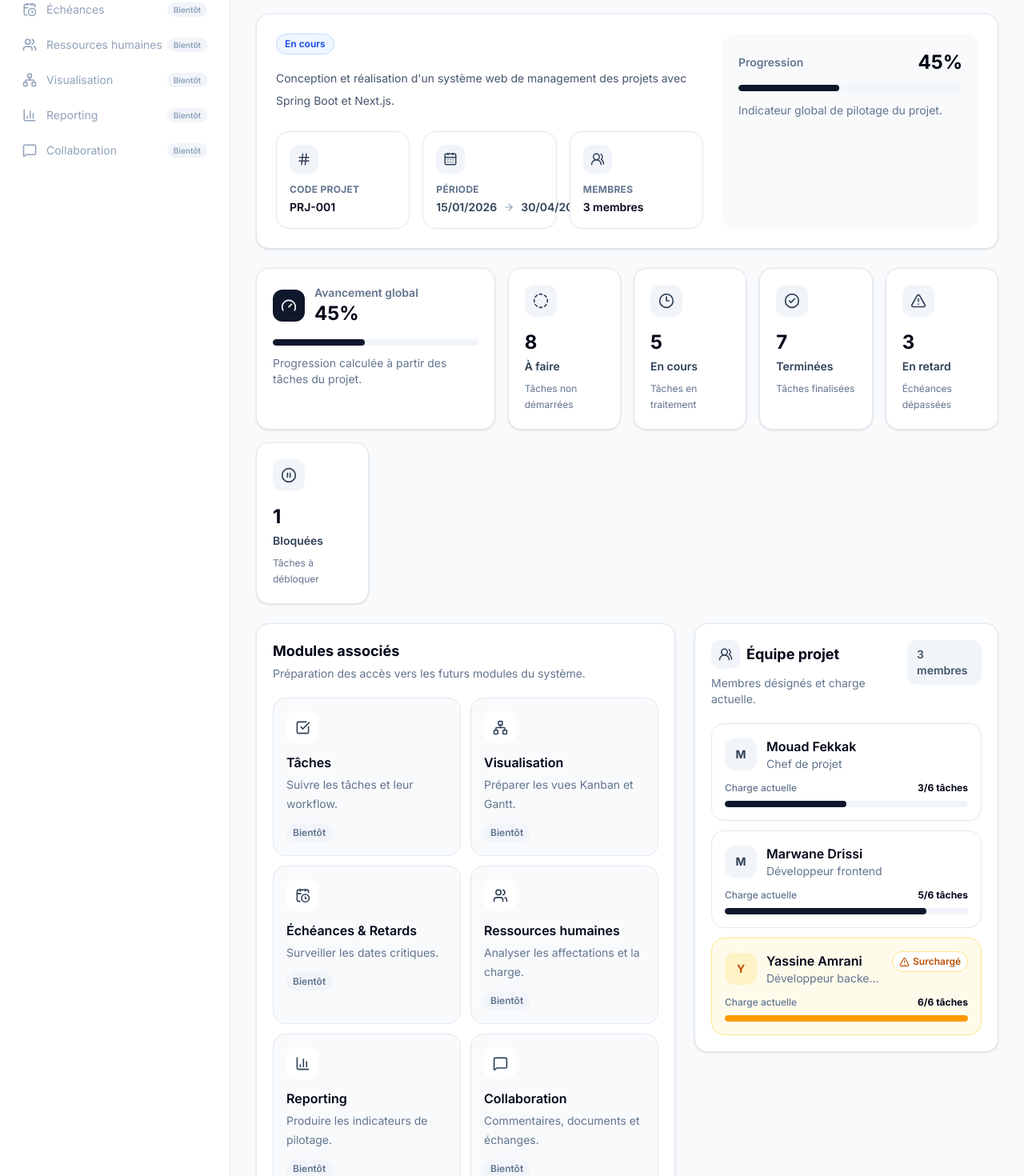
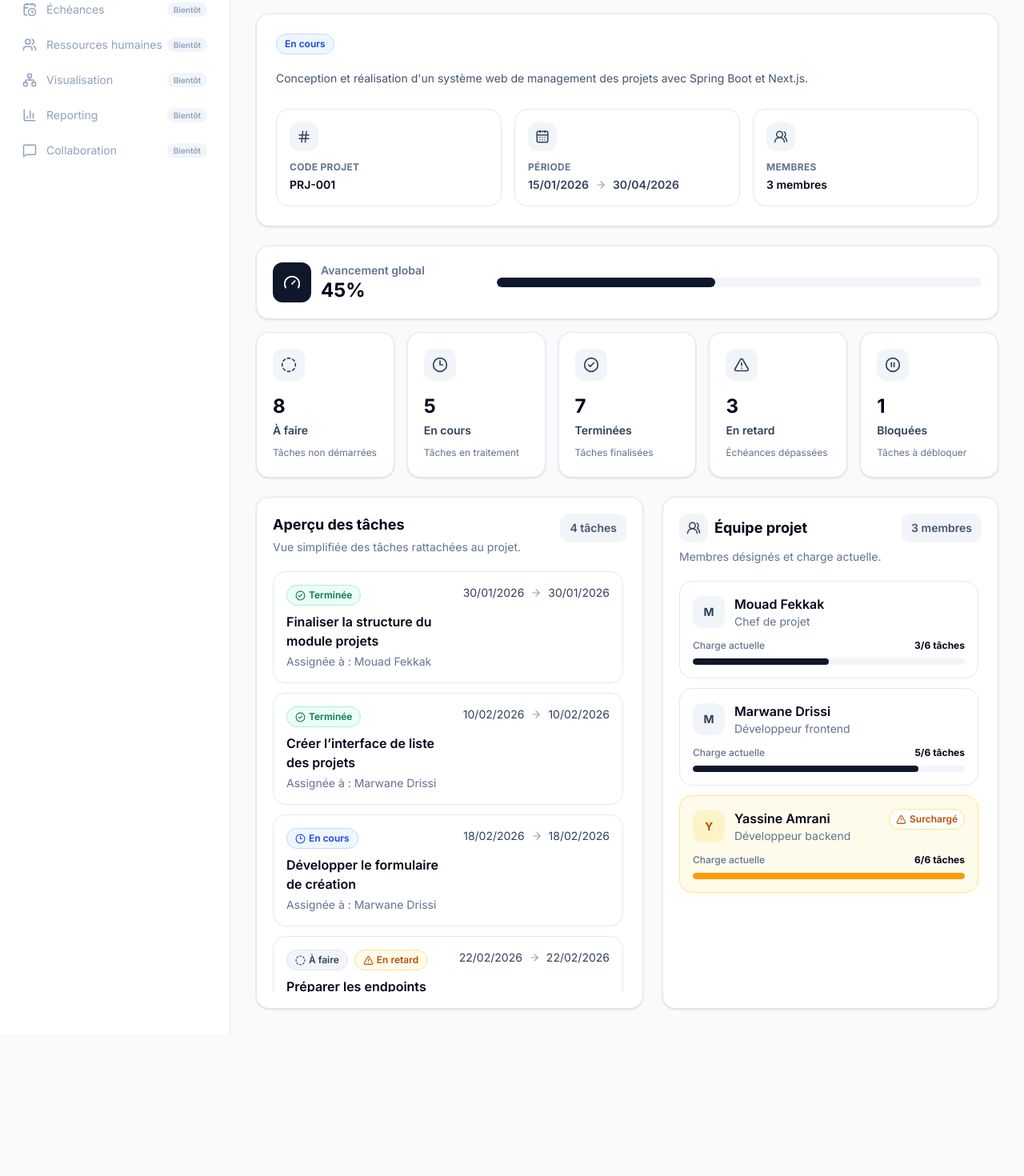
Before and after one commit to Mouad45-bit/project-management-system, a Next.js app in the folder frontend/: page /projects/1 in a window 1280 px wide. Shown: the part 240-1710 px from the top of the page at 80% size. After the commit the page ends 1533 px from the top, so only its background shows below. Built offline with nearby package versions, Linux system fonts and the light colour scheme.

Commit message:
style(project-detail): refine project detail UI layout

```diff
--- a/frontend/src/components/projects/ProjectDetailView.tsx
+++ b/frontend/src/components/projects/ProjectDetailView.tsx
@@ -15,10 +15,8 @@ import { PageHeader } from "@/components/ui/PageHeader";
 import { DateRange } from "@/components/ui/DateRange";
 import { ProjectStatusBadge } from "@/components/projects/ProjectStatusBadge";
 import { ProjectSummaryCards } from "@/components/projects/ProjectSummaryCards";
-import { ProjectModuleNavigation } from "@/components/projects/ProjectModuleNavigation";
 import { ProjectTaskOverview } from "@/components/projects/ProjectTaskOverview";
 import { ProjectTeamPanel } from "@/components/projects/ProjectTeamPanel";
-import { ProjectProgressBar } from "@/components/projects/ProjectProgressBar";
 import { getProjectById } from "@/services/projectApi";
 import type { ProjectDetailResponse } from "@/types/project";
 
@@ -107,15 +105,14 @@ export function ProjectDetailView({ projectId }: ProjectDetailViewProps) {
                             href={`/projects/${project.id}/update`}
                             className="inline-flex h-10 items-center justify-center gap-2 rounded-xl bg-slate-900 px-4 text-sm font-semibold text-white transition hover:bg-slate-800"
                         >
-                            <Pencil size={17} />
-                            Modifier
+                            <Pencil size={17} className="text-white" />
+                            <span className="text-white">Modifier</span>
                         </Link>
                     </div>
                 }
             />
 
             <section className="mb-6 rounded-2xl border border-slate-200 bg-white p-6 shadow-sm">
-                <div className="grid gap-6 xl:grid-cols-[1fr_320px]">
                 <div>
                     <div className="mb-4 flex flex-wrap items-center gap-3">
                         <ProjectStatusBadge status={project.status} />
@@ -127,7 +124,7 @@ export function ProjectDetailView({ projectId }: ProjectDetailViewProps) {
                         ) : null}
                     </div>
 
-                        <p className="max-w-3xl text-sm leading-7 text-slate-600">
+                    <p className="w-full text-sm leading-7 text-slate-600">
                         {project.description ?? "Aucune description renseignée."}
                     </p>
 
@@ -158,40 +155,22 @@ export function ProjectDetailView({ projectId }: ProjectDetailViewProps) {
                         />
                     </div>
                 </div>
-
-                    <div className="rounded-2xl bg-slate-50 p-5">
-                        <div className="mb-3 flex items-center justify-between">
-                            <span className="text-sm font-semibold text-slate-500">
-                                Progression
-                            </span>
-                            <span className="text-2xl font-bold text-slate-950">
-                                {project.progressPercent}%
-                            </span>
-                        </div>
-
-                        <ProjectProgressBar
-                            value={project.progressPercent}
-                            showLabel={false}
-                        />
-
-                        <p className="mt-3 text-sm leading-6 text-slate-500">
-                            Indicateur global de pilotage du projet.
-                        </p>
-                    </div>
-                </div>
             </section>
 
             <div className="mb-6">
                 <ProjectSummaryCards summary={project.summary} />
             </div>
 
-            <div className="grid items-start gap-6 xl:grid-cols-[1fr_380px]">
-                <div className="space-y-6">
-                    <ProjectModuleNavigation />
-                    <ProjectTaskOverview tasks={project.taskOverview} />
-                </div>
+            <div className="grid items-stretch gap-6 xl:grid-cols-[minmax(0,1fr)_420px]">
+                <ProjectTaskOverview
+                    tasks={project.taskOverview}
+                    className="h-[640px]"
+                />
 
-                <ProjectTeamPanel members={project.members} />
+                <ProjectTeamPanel
+                    members={project.members}
+                    className="h-[640px]"
+                />
             </div>
         </>
     );
--- a/frontend/src/components/projects/ProjectModuleNavigation.tsx
+++ /dev/null
@@ -1,87 +0,0 @@
-// src/components/projects/ProjectModuleNavigation.tsx
-
-import {
-    BarChart3,
-    CalendarClock,
-    CheckSquare,
-    MessageSquare,
-    Network,
-    Users,
-} from "lucide-react";
-
-const modules = [
-    {
-        title: "Tâches",
-        description: "Suivre les tâches et leur workflow.",
-        icon: CheckSquare,
-    },
-    {
-        title: "Visualisation",
-        description: "Préparer les vues Kanban et Gantt.",
-        icon: Network,
-    },
-    {
-        title: "Échéances & Retards",
-        description: "Surveiller les dates critiques.",
-        icon: CalendarClock,
-    },
-    {
-        title: "Ressources humaines",
-        description: "Analyser les affectations et la charge.",
-        icon: Users,
-    },
-    {
-        title: "Reporting",
-        description: "Produire les indicateurs de pilotage.",
-        icon: BarChart3,
-    },
-    {
-        title: "Collaboration",
-        description: "Commentaires, documents et échanges.",
-        icon: MessageSquare,
-    },
-];
-
-export function ProjectModuleNavigation() {
-    return (
-        <section className="rounded-2xl border border-slate-200 bg-white p-5 shadow-sm">
-            <div className="mb-5">
-                <h2 className="text-lg font-bold text-slate-950">
-                    Modules associés
-                </h2>
-                <p className="mt-1 text-sm text-slate-500">
-                    Préparation des accès vers les futurs modules du système.
-                </p>
-            </div>
-
-            <div className="grid gap-3 md:grid-cols-2">
-                {modules.map((module) => {
-                    const Icon = module.icon;
-
-                    return (
-                        <article
-                            key={module.title}
-                            className="rounded-2xl border border-slate-200 bg-slate-50 p-4 transition hover:bg-white"
-                        >
-                            <div className="mb-3 flex h-10 w-10 items-center justify-center rounded-xl bg-white text-slate-700">
-                                <Icon size={19} />
-                            </div>
-
-                            <h3 className="font-semibold text-slate-950">
-                                {module.title}
-                            </h3>
-
-                            <p className="mt-1 text-sm leading-6 text-slate-500">
-                                {module.description}
-                            </p>
-
-                            <span className="mt-3 inline-flex rounded-full bg-slate-100 px-2 py-1 text-xs font-semibold text-slate-500">
-                                Bientôt
-                            </span>
-                        </article>
-                    );
-                })}
-            </div>
-        </section>
-    );
-}
--- a/frontend/src/components/projects/ProjectProgressBar.tsx
+++ b/frontend/src/components/projects/ProjectProgressBar.tsx
@@ -1,19 +1,25 @@
 // src/components/projects/ProjectProgressBar.tsx
+
+import { cn } from "@/lib/classNames";
 
 type ProjectProgressBarProps = {
     value: number;
     showLabel?: boolean;
+    className?: string;
+    barClassName?: string;
 };
 
 export function ProjectProgressBar
 ({
      value,
      showLabel = true,
-}: ProjectProgressBarProps) {
+     className,
+     barClassName,
+ }: ProjectProgressBarProps) {
     const safeValue = Math.min(100, Math.max(0, value));
 
     return (
-        <div className="w-full">
+        <div className={cn("w-full", className)}>
             {showLabel ? (
                 <div className="mb-2 flex items-center justify-between text-xs">
                     <span className="font-medium text-slate-500">Avancement</span>
@@ -21,7 +27,12 @@ export function ProjectProgressBar
                 </div>
             ) : null}
 
-            <div className="h-2 w-full overflow-hidden rounded-full bg-slate-100">
+            <div
+                className={cn(
+                    "h-2 w-full overflow-hidden rounded-full bg-slate-100",
+                    barClassName,
+                )}
+            >
                 <div
                     className="h-full rounded-full bg-slate-900 transition-all"
                     style={{ width: `${safeValue}%` }}
--- a/frontend/src/components/projects/ProjectSummaryCards.tsx
+++ b/frontend/src/components/projects/ProjectSummaryCards.tsx
@@ -50,30 +50,35 @@ export function ProjectSummaryCards({ summary }: ProjectSummaryCardsProps) {
     ];
 
     return (
-        <section className="grid gap-4 md:grid-cols-2 xl:grid-cols-6">
-            <article className="rounded-2xl border border-slate-200 bg-white p-5 shadow-sm md:col-span-2 xl:col-span-2">
-                <div className="mb-4 flex items-center gap-3">
-                    <div className="flex h-10 w-10 items-center justify-center rounded-xl bg-slate-900 text-white">
-                        <Gauge size={20} />
+        <section className="space-y-4">
+            <article className="rounded-2xl border border-slate-200 bg-white p-5 shadow-sm">
+                <div className="flex flex-col gap-5 lg:flex-row lg:items-center">
+                    <div className="flex shrink-0 items-stretch gap-3 lg:w-[260px]">
+                        <div className="flex w-12 shrink-0 items-center justify-center rounded-xl bg-slate-900 text-white">
+                            <Gauge size={22} />
                         </div>
 
-                    <div>
+                        <div className="flex flex-col justify-center">
                             <p className="text-sm font-semibold text-slate-500">
                                 Avancement global
                             </p>
-                        <p className="text-2xl font-bold text-slate-950">
+                            <p className="text-2xl font-bold leading-tight text-slate-950">
                                 {summary.progressPercent}%
                             </p>
                         </div>
                     </div>
 
-                <ProjectProgressBar value={summary.progressPercent} showLabel={false} />
-
-                <p className="mt-3 text-sm text-slate-500">
-                    Progression calculée à partir des tâches du projet.
-                </p>
+                    <div className="min-w-0 flex-1">
+                        <ProjectProgressBar
+                            value={summary.progressPercent}
+                            showLabel={false}
+                            barClassName="h-3"
+                        />
+                    </div>
+                </div>
             </article>
 
+            <div className="grid gap-4 md:grid-cols-2 xl:grid-cols-5">
                 {cards.map((card) => {
                     const Icon = card.icon;
 
@@ -89,15 +94,18 @@ export function ProjectSummaryCards({ summary }: ProjectSummaryCardsProps) {
                             <p className="text-2xl font-bold text-slate-950">
                                 {card.value}
                             </p>
+
                             <p className="mt-1 text-sm font-semibold text-slate-700">
                                 {card.label}
                             </p>
+
                             <p className="mt-2 text-xs leading-5 text-slate-500">
                                 {card.description}
                             </p>
                         </article>
                     );
                 })}
+            </div>
         </section>
     );
 }
--- a/frontend/src/components/projects/ProjectTaskOverview.tsx
+++ b/frontend/src/components/projects/ProjectTaskOverview.tsx
@@ -1,12 +1,22 @@
 // src/components/projects/ProjectTaskOverview.tsx
 
-import { AlertTriangle, CheckCircle2, CircleDashed, Clock3, PauseCircle } from "lucide-react";
+import {
+    AlertTriangle,
+    CheckCircle2,
+    CircleDashed,
+    Clock3,
+    PauseCircle,
+} from "lucide-react";
 import { DateRange } from "@/components/ui/DateRange";
 import { cn } from "@/lib/classNames";
-import type { ProjectTaskOverviewItem, ProjectTaskStatus } from "@/types/project";
+import type {
+    ProjectTaskOverviewItem,
+    ProjectTaskStatus,
+} from "@/types/project";
 
 type ProjectTaskOverviewProps = {
     tasks: ProjectTaskOverviewItem[];
+    className?: string;
 };
 
 const taskStatusLabels: Record<ProjectTaskStatus, string> = {
@@ -33,10 +43,19 @@ const taskStatusIcons: Record<ProjectTaskStatus, typeof CircleDashed> = {
     BLOCKED: PauseCircle,
 };
 
-export function ProjectTaskOverview({ tasks }: ProjectTaskOverviewProps) {
+export function ProjectTaskOverview
+({
+     tasks,
+     className,
+}: ProjectTaskOverviewProps) {
     return (
-        <section className="rounded-2xl border border-slate-200 bg-white p-5 shadow-sm">
-            <div className="mb-5 flex items-start justify-between gap-4">
+        <section
+            className={cn(
+                "flex min-h-0 flex-col rounded-2xl border border-slate-200 bg-white p-5 shadow-sm",
+                className,
+            )}
+        >
+            <div className="mb-5 flex shrink-0 items-start justify-between gap-4">
                 <div>
                     <h2 className="text-lg font-bold text-slate-950">
                         Aperçu des tâches
@@ -52,13 +71,13 @@ export function ProjectTaskOverview({ tasks }: ProjectTaskOverviewProps) {
             </div>
 
             {tasks.length === 0 ? (
-                <div className="rounded-2xl border border-dashed border-slate-300 bg-slate-50 p-8 text-center">
+                <div className="flex min-h-0 flex-1 items-center justify-center rounded-2xl border border-dashed border-slate-300 bg-slate-50 p-8 text-center">
                     <p className="text-sm font-medium text-slate-500">
                         Aucune tâche n’est encore rattachée à ce projet.
                     </p>
                 </div>
             ) : (
-                <div className="space-y-3">
+                <div className="min-h-0 flex-1 space-y-3 overflow-y-auto pr-1">
                     {tasks.map((task) => {
                         const Icon = taskStatusIcons[task.status];
 
@@ -93,13 +112,17 @@ export function ProjectTaskOverview({ tasks }: ProjectTaskOverviewProps) {
                                         </h3>
 
                                         <p className="mt-1 text-sm text-slate-500">
-                                            Assignée à : {task.assigneeName ?? "Non affectée"}
+                                            Assignée à :{" "}
+                                            {task.assigneeName ?? "Non affectée"}
                                         </p>
                                     </div>
 
                                     <div className="shrink-0 text-sm text-slate-600">
                                         {task.dueDate ? (
-                                            <DateRange startDate={task.dueDate} endDate={task.dueDate} />
+                                            <DateRange
+                                                startDate={task.dueDate}
+                                                endDate={task.dueDate}
+                                            />
                                         ) : (
                                             <span>Échéance non définie</span>
                                         )}
--- a/frontend/src/components/projects/ProjectTeamPanel.tsx
+++ b/frontend/src/components/projects/ProjectTeamPanel.tsx
@@ -6,12 +6,22 @@ import type { ProjectMemberResponse } from "@/types/project";
 
 type ProjectTeamPanelProps = {
     members: ProjectMemberResponse[];
+    className?: string;
 };
 
-export function ProjectTeamPanel({ members }: ProjectTeamPanelProps) {
+export function ProjectTeamPanel
+({
+     members,
+     className,
+ }: ProjectTeamPanelProps) {
     return (
-        <section className="rounded-2xl border border-slate-200 bg-white p-5 shadow-sm">
-            <div className="mb-5 flex items-start justify-between gap-4">
+        <section
+            className={cn(
+                "flex min-h-0 flex-col rounded-2xl border border-slate-200 bg-white p-5 shadow-sm",
+                className,
+            )}
+        >
+            <div className="mb-5 flex shrink-0 items-start justify-between gap-4">
                 <div>
                     <div className="mb-2 flex items-center gap-2">
                         <div className="flex h-9 w-9 items-center justify-center rounded-xl bg-slate-100 text-slate-700">
@@ -34,13 +44,13 @@ export function ProjectTeamPanel({ members }: ProjectTeamPanelProps) {
             </div>
 
             {members.length === 0 ? (
-                <div className="rounded-2xl border border-dashed border-slate-300 bg-slate-50 p-8 text-center">
+                <div className="flex min-h-0 flex-1 items-center justify-center rounded-2xl border border-dashed border-slate-300 bg-slate-50 p-8 text-center">
                     <p className="text-sm font-medium text-slate-500">
                         Aucun membre n’est encore désigné pour ce projet.
                     </p>
                 </div>
             ) : (
-                <div className="space-y-3">
+                <div className="min-h-0 flex-1 space-y-3 overflow-y-auto pr-1">
                     {members.map((member) => (
                         <article
                             key={member.id}
@@ -87,7 +97,8 @@ export function ProjectTeamPanel({ members }: ProjectTeamPanelProps) {
                                     Charge actuelle
                                 </span>
                                 <span className="font-bold text-slate-950">
-                                    {member.workloadCurrent}/{member.workloadCapacity} tâches
+                                    {member.workloadCurrent}/
+                                    {member.workloadCapacity} tâches
                                 </span>
                             </div>
 
@@ -95,10 +106,15 @@ export function ProjectTeamPanel({ members }: ProjectTeamPanelProps) {
                                 <div
                                     className={cn(
                                         "h-full rounded-full",
-                                        member.overloaded ? "bg-amber-500" : "bg-slate-900",
+                                        member.overloaded
+                                            ? "bg-amber-500"
+                                            : "bg-slate-900",
                                     )}
                                     style={{
-                                        width: `${Math.min(member.workloadPercent, 100)}%`,
+                                        width: `${Math.min(
+                                            member.workloadPercent,
+                                            100,
+                                        )}%`,
                                     }}
                                 />
                             </div>
```
Lines whose indentation alone changed are shown as unchanged.
